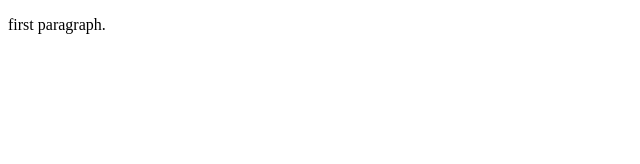
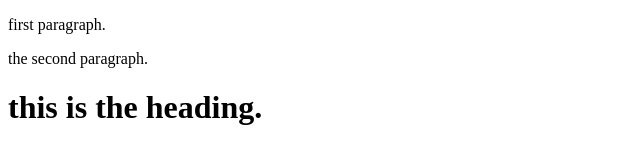
Before and after one commit to Richmc588/learning-git, a plain HTML site: page index.html in a window 1280 px wide. Shown: the whole page, without its empty margins (0-640 px from the left). Drawn offline with Linux system fonts and the light colour scheme.

Commit message:
Update index.html

```diff
--- a/index.html
+++ b/index.html
@@ -8,5 +8,8 @@
 </head>
 <body>
     <p>first paragraph.</p>
+    <p>the second paragraph.</p>
+    <h1>this is the heading.</h1>
+
 </body>
 </html>
```
